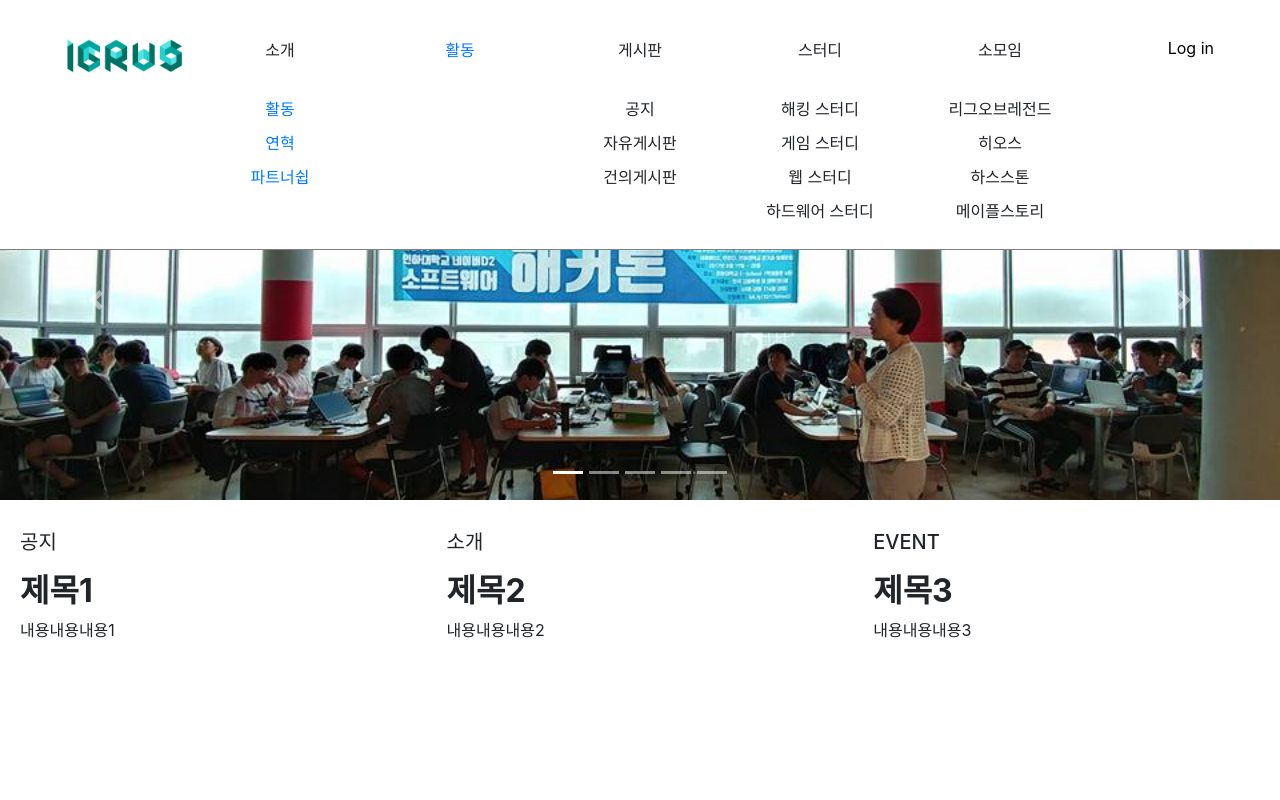
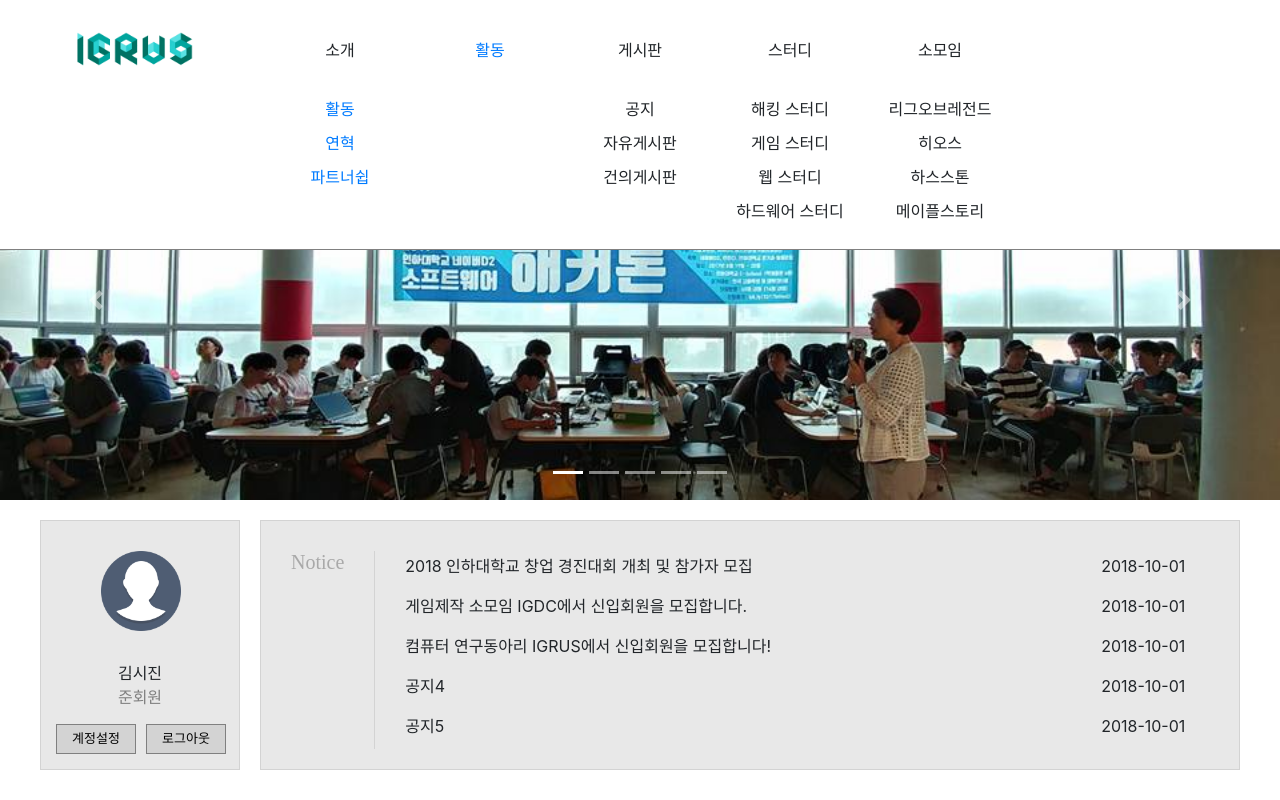
Before and after one commit to challenger71498/club-manager, a Vue app: page / in a window 1280 px wide. Built offline with nearby package versions, Linux system fonts and the light colour scheme.

Commit message:
메뉴 css 수정, Main페이지 수정

```diff
--- a/src/components/MainPage/Main.vue
+++ b/src/components/MainPage/Main.vue
@@ -1,19 +1,25 @@
 <template>
     <div class="wrap">
         <Carousel class="carousel"></Carousel>
-        <Summary :small="summary"></Summary>
+        <div class="contents">
+            <UserInfo class="user" :user="user"></UserInfo>
+            <Notice_preview class="notice-preview" :contents="noticePreview"></Notice_preview>
+        </div>
+        <!--<Summary :small="summary"></Summary>-->
     </div>
 </template>
 
 <script>
     import Menu from '../Menu.vue'
     import Carousel from '../BootStrap/Carousel.vue'
-    import Summary from './Summarys.vue'
+    import UserInfo from './User-info.vue'
+    import Notice_preview from './Notice_preview.vue'
     export default {
         components : {
             Menu,
             Carousel,
-            Summary,
+            UserInfo,
+            Notice_preview,
         },
         data() {
             return {
@@ -22,10 +28,17 @@
                     { text: '게시판', link: '/' },
                     { text: '모임', link: '/' },
                 ],
-                summary : [
-                    { category:"공지", title:"제목1", summary:"내용내용내용1" },
-                    { category:"소개", title:"제목2", summary:"내용내용내용2" },
-                    { category:"EVENT", title:"제목3", summary:"내용내용내용3" },
+                user : {
+                    userName : "김시진",
+                    userLevel : "준회원",
+                    picture : require("../../assets/if_profle_1055000.png"),
+                },
+                noticePreview : [
+                    {title: "2018 인하대학교 창업 경진대회 개최 및 참가자 모집", date: "2018-10-01"},
+                    {title: "게임제작 소모임 IGDC에서 신입회원을 모집합니다.", date: "2018-10-01"},
+                    {title: "컴퓨터 연구동아리 IGRUS에서 신입회원을 모집합니다!", date: "2018-10-01"},
+                    {title: "공지4", date: "2018-10-01"},
+                    {title: "공지5", date: "2018-10-01"},
                 ]
             }
         }
@@ -36,6 +49,15 @@
     .wrap {
         position: relative;
     }
-    .carousel {
+    .contents {
+        width: 1200px;
+        margin: 20px auto;
+    }
+    .user {
+        float: left;
+    }
+    .notice-preview {
+        margin-left: 20px;
+        float: left;
     }
 </style>
--- /dev/null
+++ b/src/components/MainPage/Notice_preview.vue
@@ -0,0 +1,65 @@
+<template>
+    <div class="wrap">
+        <h1>Notice</h1>
+        <div class="lists">
+            <div class="list" v-for="content in contents">
+                <div class="notice-title">{{content.title}}</div>
+                <div class="notice-date">{{content.date}}</div>
+            </div>
+        </div>
+    </div>
+</template>
+
+<script>
+    export default {
+        name: "postlist-small",
+        props: {
+            contents: {
+                type: Array
+                //[title, date]
+            }
+        }
+    }
+</script>
+
+<style scoped>
+    .wrap {
+        position: relative;
+        width: 980px;
+        height: 250px;
+        background-color: #e8e8e8;
+        border: 1px solid lightgray;
+    }
+    h1 {
+        position: relative;
+        height: 80%;
+        position: relative;
+        font: 20px lighter;
+        margin: 30px;
+        padding-right: 30px;
+        color: darkgray;
+        border-right: solid 1px lightgray;
+        float: left;
+    }
+    .lists {
+        position: relative;
+        width: 780px;
+        height: 200px;
+        float: left;
+        margin: 25px 0;
+    }
+    .list {
+        width: 100%;
+        height: 40px;
+    }
+    .notice-title {
+        position: relative;
+        float: left;
+        line-height: 40px;
+    }
+    .notice-date {
+        position: relative;
+        float: right;
+        line-height: 40px;
+    }
+</style>
--- a/src/components/MainPage/Summary.vue
+++ /dev/null
@@ -1,43 +0,0 @@
-<template>
-    <div class="wrap">
-        <div class="contents">
-            <h5 class="category">{{contents.category}}</h5>
-            <h2 class="title">{{contents.title}}</h2>
-            <p class="summary">{{contents.summary}}</p>
-        </div>
-    </div>
-</template>
-
-<script>
-    export default {
-        name: "summary-small",
-        props: {
-            contents : {
-                category: String,
-                title: String,
-                summary: String
-            }
-        }
-    }
-</script>
-
-<style scoped>
-    .wrap {
-        width: 33.33%;
-        height: 200px;
-        /*border: 1px solid gray;*/
-    }
-    .contents {
-        position: relative;
-        left: 20px;
-        top: 20px
-    }
-    .category {
-        padding: 10px 0;
-    }
-    .title {
-        font-weight: bold;
-    }
-    .summary {
-    }
-</style>
--- a/src/components/MainPage/Summarys.vue
+++ /dev/null
@@ -1,35 +0,0 @@
-<template>
-    <div class="wrap">
-        <div class="wrap_small clearfix">
-            <Summary class="summary" v-for="item in small" :contents="item"></Summary>
-        </div>
-    </div>
-</template>
-
-<script>
-    import Summary from './Summary.vue'
-    export default {
-        components: {
-            Summary,
-        },
-        props: {
-            small: {
-                type: Array,
-                default: () => []
-            },
-            large: {
-                type: Array,
-                default: () => []
-            }
-        }
-    }
-</script>
-
-<style scoped>
-    .wrap {
-
-    }
-    .summary {
-        float: left;
-    }
-</style>
--- /dev/null
+++ b/src/components/MainPage/User-info.vue
@@ -0,0 +1,69 @@
+<template>
+    <div class="userinfo">
+        <div class="wrap">
+            <img class="picture" :src="user.picture" :alt="user.userName">
+            <div class="contents">
+                <p class="user-name">{{user.userName}}</p>
+                <p class="user-level">{{user.userLevel}}</p>
+            </div>
+            <div class="buttons">
+                <button>계정설정</button>
+                <button>로그아웃</button>
+            </div>
+        </div>
+    </div>
+</template>
+
+<script>
+    export default {
+        name: "user-alarm",
+        props: {
+            user : {
+                userName : String,
+                studentGrade : Number,
+                userMajor : String,
+                userLevel : String,
+                picture : String
+            }
+        }
+    }
+</script>
+
+<style scoped>
+    .userinfo {
+        width: 200px;
+        height: 250px;
+        border: 1px solid lightgray;
+        background-color: #e8e8e8;
+    }
+    .wrap>.picture {
+        width: 80px;
+        height: 80px;
+        display: block;
+        margin: 30px 60px 30px 60px;
+    }
+    p {
+        display: block;
+        margin: 0;
+        text-align: center;
+    }
+    .user-name {
+    }
+    .user-level {
+        color: gray;
+    }
+    .buttons {
+        position: relative;
+        width: 180px;
+        height: 50px;
+        margin: 10px;
+    }
+    .buttons>button {
+        width: 80px;
+        height: 30px;
+        background-color: lightgray;
+        border: 1px solid gray;
+        margin: 5px;
+        font-size: small;
+    }
+</style>
--- a/src/components/Menu.vue
+++ b/src/components/Menu.vue
@@ -1,21 +1,15 @@
 <template>
     <div class="menu" v-on:mouseover="active=true" v-on:mouseleave="active=false">
         <div class="menu_wrap">
+            <router-link to="/">
                 <h1 class="clubLogo">
-                <router-link to="/">
                     <img src="../assets/logo.png" alt="CLUBLOGO">
+                </h1>
             </router-link>
-            </h1>
-            <!--<ul class="list clearfix">
-                <li v-for="item in menu">
-                    <a v-if="item.link" :href="item.link">{{ item.text }}</a>
-                    <router-link v-else :to="item.to">{{ item.text }}</router-link>
-                </li>
-            </ul>-->
-            <div class="buttons">
-                <ul class="list mainlist" v-for="list in menu">
-                    <ul class="list" v-if="list.child">
-                        <li class="category">
+            <div class="lists">
+                <ul class="list" v-for="list in menu">
+                    <ul v-if="list.child">
+                        <li class="parents">
                             <router-link :to="list.to" v-if="list.to">{{ list.text }}</router-link>
                             <a :href="list.link" v-else>{{ list.text }}</a>
                         </li>
@@ -24,15 +18,16 @@
                             <a :href="child.link" v-else>{{ child.text }}</a>
                         </li>
                     </ul>
-                    <li v-else class="category">
+                    <li v-else class="parents">
                         <router-link :to="list.to" v-if="list.to">{{ list.text }}</router-link>
                         <a :href="list.link" v-else>{{ list.text }}</a>
                     </li>
                 </ul>
             </div>
-
+            <!--
             <button class="login" v-if="isLogined">Log out</button>
             <button class="login" v-else>Log in</button>
+            -->
         </div>
     </div>
 </template>
@@ -62,30 +57,37 @@
         border-bottom: 1px solid gray;
         z-index: 100;
     }
+    .menu:hover{
+        height: 250px;
+    }
     .menu_wrap {
-        padding: 0 60px;
+        height: 100%;
+        width: 1200px;
+        margin: 0 auto;
     }
     .clubLogo {
-        position: relative;
-        padding: 30px 0 0 0;
-        margin: 0;
+        height: 100%;
+        padding: 0;
+        margin: 0 0 0 30px;
         float: left;
     }
     .clubLogo>img {
-        vertical-align: top;
+        margin-top: 30px;
     }
-    @media all and (min-width: 1200px) {
-        .menu:hover{
-            height: 250px;
+
+    .lists {
+        width: 750px;
+        height: 100%;
+        margin: 0 auto;
     }
-        .list {
+    ul {
         list-style: none;
         padding: 0;
-            width: 180px;
+        width: 150px;
         float: left;
         text-align: center;
     }
-        .mainlist {
+    .list {
         position: relative;
         top: 38px;
     }
@@ -94,19 +96,8 @@
         top: 25px;
         margin: 10px 0;
     }
-        .buttons {
-            position: absolute;
-            left: calc(50% - 450px);
-        }
-    }
-    @media all and (max-width: 1199px) {
-        .buttons {
-            display: none;
-        }
-        .menu_wrap {
-            padding: 0 30px;
-        }
-    }
+
+    /*
     .login {
         position: relative;
         float: right;
@@ -114,4 +105,5 @@
         background: transparent;
         top: 35px;
     }
+    */
 </style>
--- a/src/components/Posts/Board.vue
+++ b/src/components/Posts/Board.vue
@@ -6,7 +6,7 @@
 </template>
 
 <script>
-    import PostList from './Board/PostList.vue'
+    import PostList from './Board/Postlist-large.vue'
     import Comments from './Comments.vue'
     export default {
         name: "post-page",
--- a/src/components/Posts/Board/PostList.vue
+++ b/src/components/Posts/Board/Postlist-large.vue
@@ -1,6 +1,6 @@
 <template>
     <div class="wrap">
-        <h1 class="category">{{category}}</h1>
+        <h1 class="parents">{{category}}</h1>
         <div class="article" v-for="post in posts">
             <div>
                 <div>
@@ -22,7 +22,7 @@
 <script>
     import bBadge from 'bootstrap-vue/es/components/badge/badge';
     export default {
-        name: "post-list",
+        name: "postlist-large",
         components: {
             bBadge
         },
@@ -60,7 +60,7 @@
         right: 0;
         bottom: 31px;
     }
-    .category {
+    .parents {
         position: relative;
         top: 50px;
     }
--- a/src/components/Posts/Comment/reply.vue
+++ b/src/components/Posts/Comment/reply.vue
@@ -34,7 +34,7 @@
     .reply {
         width: 1000px;
         padding: 10px auto 0 auto;
-        background-color: #fafafa;
+        background-color: #e8e8e8;
     }
     .indent {
         position: relative;
```
Also changed, not shown: src/components/MainPage/Login.vue (added, +15 -0 lines), src/assets/if_profle_1055000.png (added). Lines whose indentation alone changed are shown as unchanged.
